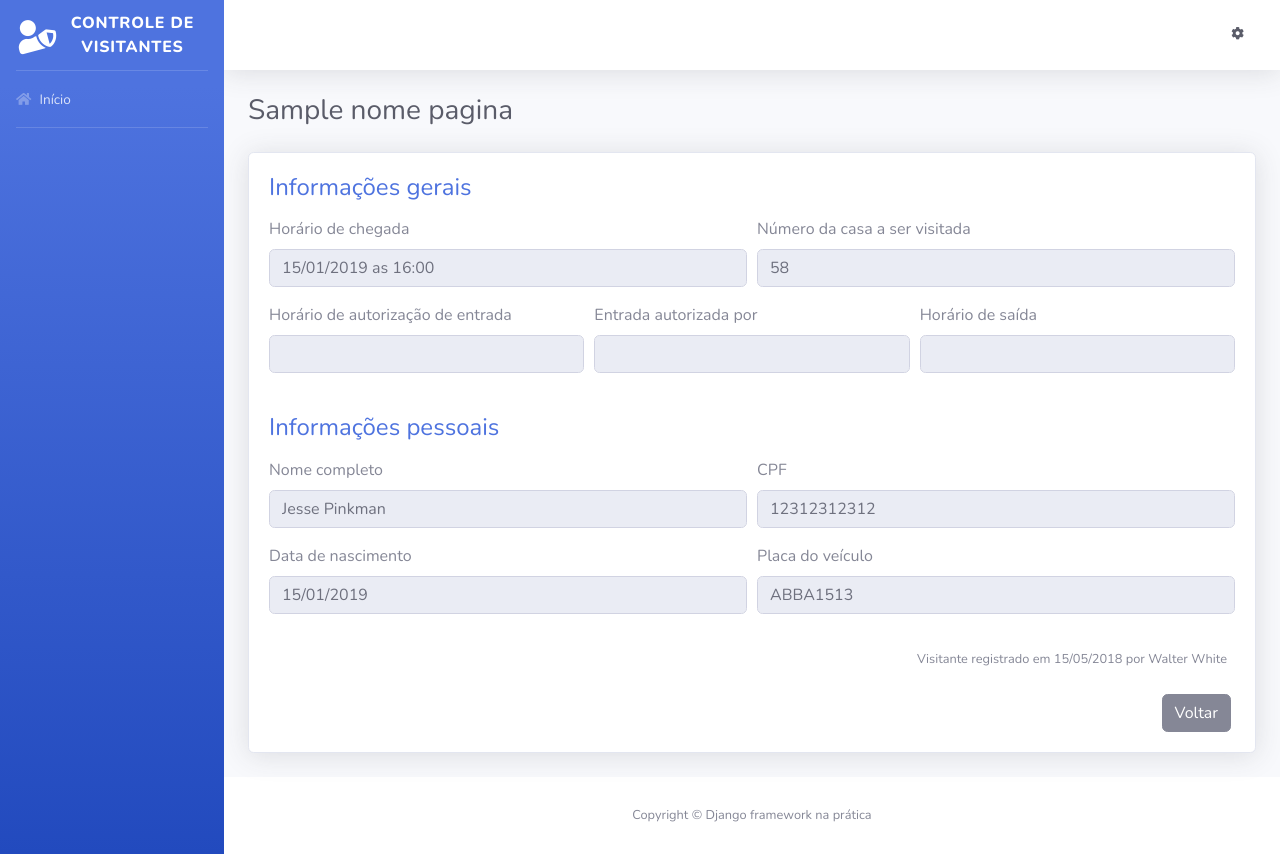
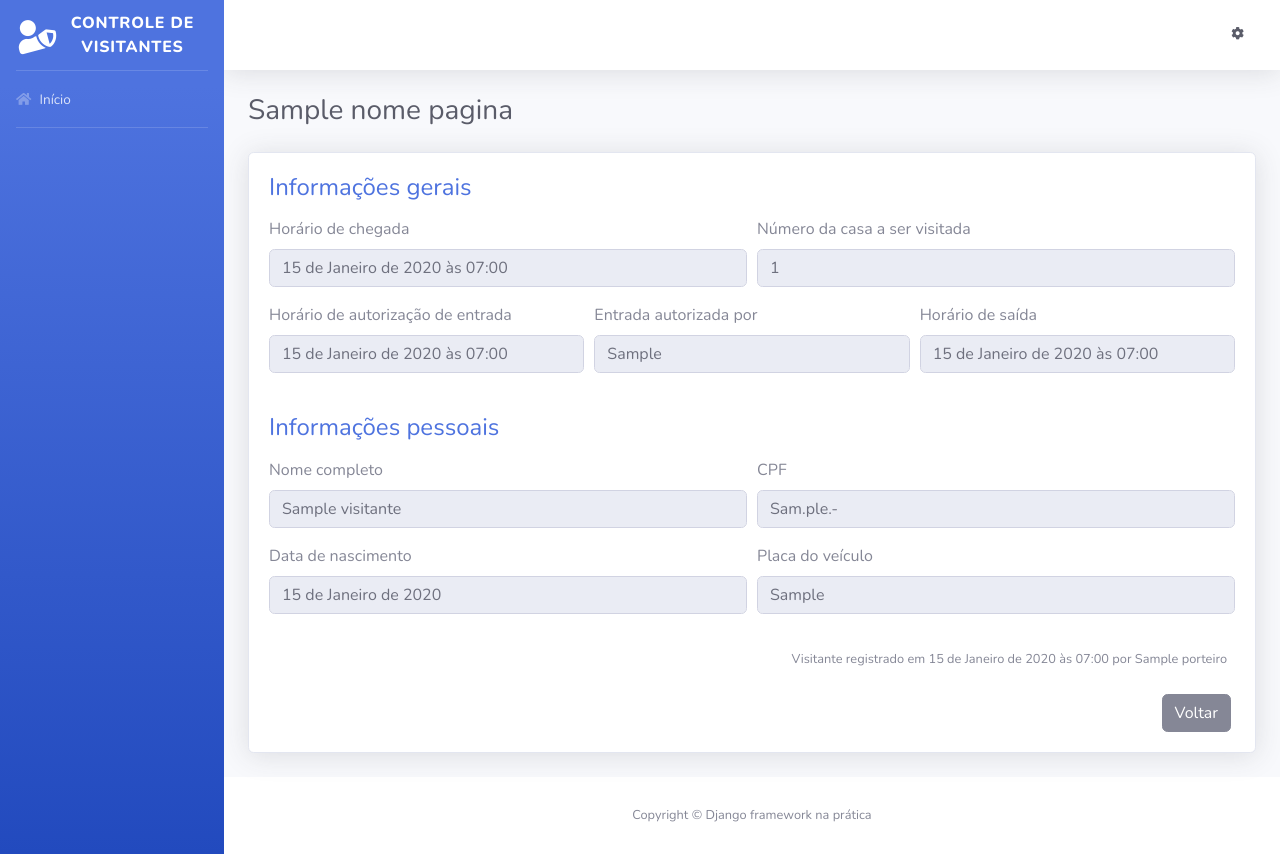
Before and after one commit to wesscosta/controleVisitante-django, a Django app: template templates/informacoes_visitante.html in a window 1280 px wide. Run offline with Django 5.2, Linux system fonts and the light colour scheme; tables that the repository leaves empty hold one stand-in row (values such as "Sample post"); the template is opened without the code that fills it: values that come from a table or form of the project are taken from there, most other values are stand-ins (such as "Sample title", 1, 10 or a date in 2020); some libraries are stand-ins or nearby versions.

Commit message:
feat: informações_visitante

```diff
--- a/core/urls.py
+++ b/core/urls.py
@@ -10,5 +10,5 @@ urlpatterns = [
     path('', index ,name='index'),
     path('login/',auth_views.LoginView.as_view(template_name = 'login.html'),name= 'login'),
     path('registrar-visitante/', registrar_visitante, name='registrar_visitante'),
-    path('informacoes-visitante/', informacoes_visitante, name='informacoes_visitante'),
+    path('visitante/<int:pk>', informacoes_visitante, name='informacoes_visitante'),
 ]
--- a/templates/index.html
+++ b/templates/index.html
@@ -110,7 +110,7 @@
                             <td>{{ visitante.get_horario_autorizacao}}</td>
                             <td>{{ visitante.get_morador_responsavel}}</td>
                             <td>
-                                <a href='{% url "informacoes_visitante" %}'>
+                                <a href='{% url "informacoes_visitante" pk=visitante.id %}'>
                                     Ver informações
                                 </a>
                             </td>
--- a/templates/informacoes_visitante.html
+++ b/templates/informacoes_visitante.html
@@ -18,29 +18,29 @@
                 <div class="form-row">
                     <div class="form-group col-md-6">
                         <label>Horário de chegada</label>
-                        <input type="text" class="form-control" value="15/01/2019 as 16:00" disabled>
+                        <input type="text" class="form-control" value="{{visitante.get_horario_chegada}}" disabled>
                     </div>
 
                     <div class="form-group col-md-6">
                         <label>Número da casa a ser visitada</label>
-                        <input type="text" class="form-control" value="58" disabled>
+                        <input type="text" class="form-control" value="{{visitante.numero_casa}}" disabled>
                     </div>
                 </div>
 
                 <div class="form-row">
                     <div class="form-group col-md-4">
                         <label>Horário de autorização de entrada</label>
-                        <input type="text" class="form-control" value="" disabled>
+                        <input type="text" class="form-control" value="{{visitante.get_horario_autorizacao}}" disabled>
                     </div>
 
                     <div class="form-group col-md-4">
                         <label>Entrada autorizada por</label>
-                        <input type="text" class="form-control" value="" disabled>
+                        <input type="text" class="form-control" value="{{visitante.get_morador_responsavel}}" disabled>
                     </div>
 
                     <div class="form-group col-md-4">
                         <label>Horário de saída</label>
-                        <input type="text" class="form-control" value="" disabled>
+                        <input type="text" class="form-control" value="{{visitante.get_horario_saida}}" disabled>
                     </div>
                 </div>
             </form>
@@ -53,31 +53,31 @@
                 <div class="form-row">
                     <div class="form-group col-md-6">
                         <label>Nome completo</label>
-                        <input type="text" class="form-control" value="Jesse Pinkman" disabled>
+                        <input type="text" class="form-control" value="{{visitante}}"" disabled>
                     </div>
 
                     <div class="form-group col-md-6">
                         <label>CPF</label>
-                        <input type="text" class="form-control" value="12312312312" disabled>
+                        <input type="text" class="form-control" value="{{visitante.get_cpf}}" disabled>
                     </div>
                 </div>
 
                 <div class="form-row">
                     <div class="form-group col-md-6">
                         <label>Data de nascimento</label>
-                        <input type="text" class="form-control" value="15/01/2019" disabled>
+                        <input type="text" class="form-control" value="{{visitante.data_nascimento}}" disabled>
                     </div>
 
                     <div class="form-group col-md-6">
                         <label>Placa do veículo</label>
-                        <input type="text" class="form-control" value="ABBA1513" disabled>
+                        <input type="text" class="form-control" value="{{visitante.placa_veiculo}}" disabled>
                     </div>
                 </div>
             </form>
 
             <p class="mr-2 mt-3 mb-4 text-right">
                 <small>
-                    Visitante registrado em 15/05/2018 por Walter White
+                    Visitante registrado em {{visitante.get_horario_chegada}} por {{visitante.registrado_por}}
                 </small>
             </p>
 
--- a/visitantes/forms.py
+++ b/visitantes/forms.py
@@ -3,7 +3,6 @@ from .models import Visitante
 from typing_extensions import Required
 
 class VisitanteForm(forms.ModelForm):
-
     class Meta:
         model = Visitante
         fields = ['nome_completo','cpf','data_nascimento','numero_casa','placa_veiculo']
--- a/visitantes/models.py
+++ b/visitantes/models.py
@@ -41,6 +41,10 @@ class Visitante(models.Model):
         if self.placa_veiculo:
             return self.placa_veiculo
 
+    def get_data_nascimento(self):
+        if self.data_nascimento:
+            return str(self.data_nascimento)
+
     def get_cpf(self):
         if self.cpf:
             cpf = str(self.cpf)
```
Also changed, not shown: visitantes/views.py (+8 -4 lines).
